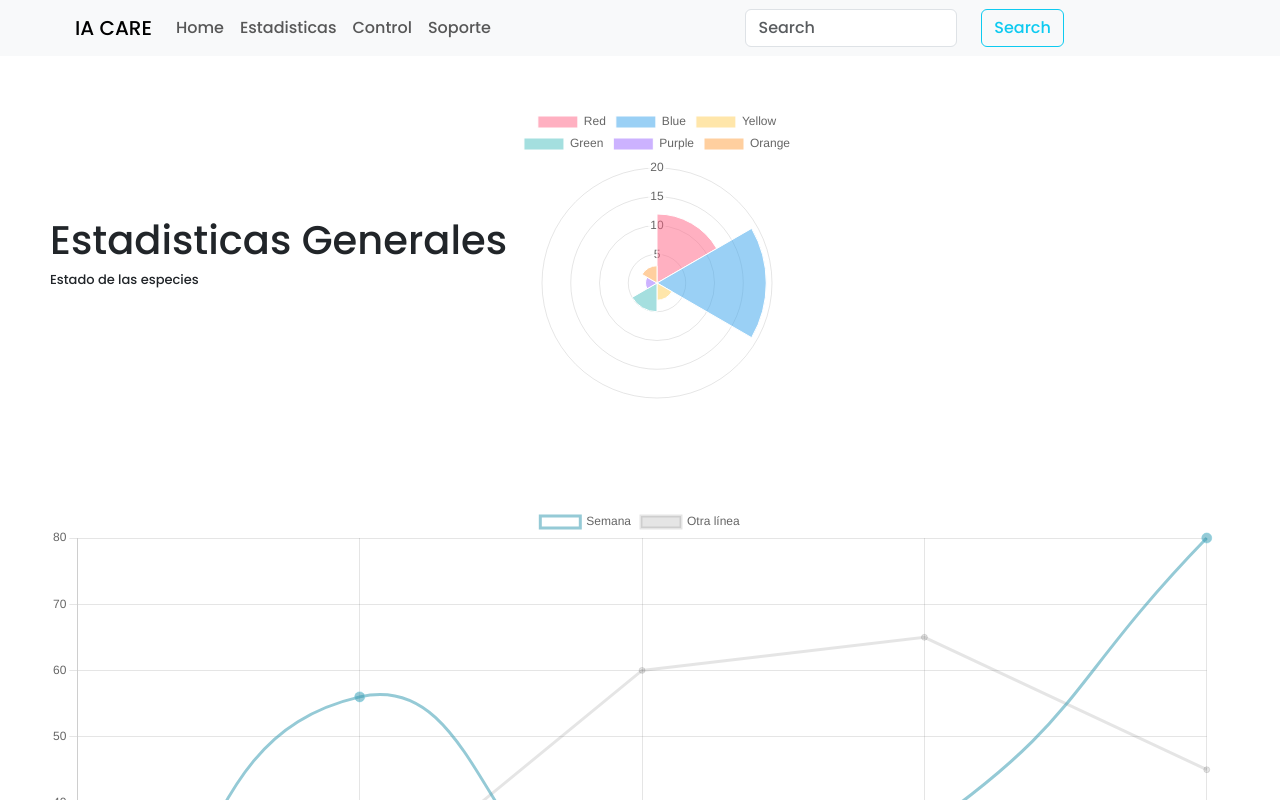
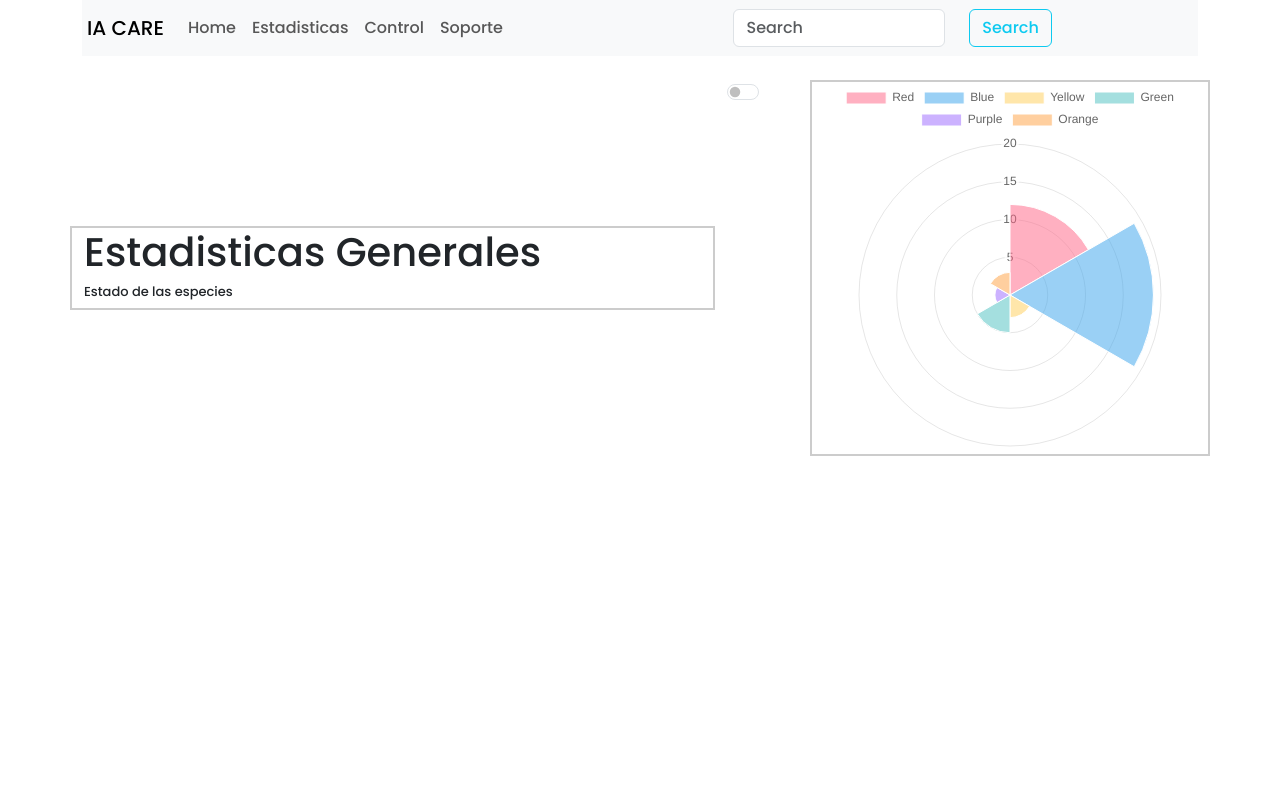
Before and after one commit to johanBR2001/Soft2_Front_Piscigranja, a React (Create React App) app: page /estadisticas in a window 1280 px wide. Shown: the top 800 px of the page. Built offline with nearby package versions, Linux system fonts and the light colour scheme.

Commit message:
actualizacion cambios pagina estadistica

```diff
--- a/src/components/EstadisticasGenerales/EstadGeneral.jsx
+++ b/src/components/EstadisticasGenerales/EstadGeneral.jsx
@@ -1,41 +1,67 @@
-import React from 'react';
+import React, { useState } from 'react';
 import { ChartPolar } from './ChartPolar';
+import LinesChart from '../HomePage/LinesChart';
 import '../css/estiloChartPolar.css';
 import NavBar from '../HomePage/navbar.jsx';
-import LinesChart from './LinesChart';
 
 function EstadGeneral (){
-    const containerStyle2 = {
-        display: 'flex',
-        alignItems: 'center', // Alinea verticalmente al centro
-        padding: '50px', // Espaciado alrededor del contenido
-        // justifyContent: 'space-between',
+    const [activeTab, setActiveTab] = useState("tab1");
+    //  Funciones para realizar el cambio de tabs
+    const handleTab1 = () => {
+        // actualizar el estado a tab1
+        setActiveTab("tab1");
     };
-    const titleStyle = {
-        paddingLeft: '10px',
-        paddingRight: '100px',
+    const handleTab2 = () => {
+        // actualizar el estado a tab2
+        setActiveTab("tab2");
     };
+
+    // Controla el estado del interruptor
+    const [switchState, setSwitchState] = useState(false);
+
+    const handleSwitchChange = () => {
+        // Invierte el estado del interruptor cuando cambia
+        setSwitchState(!switchState);
+
+        // Aquí puedes definir la acción que deseas realizar cuando el interruptor cambia de estado
+        if (switchState) {
+            // Acción cuando el interruptor está en estado ON
+            setActiveTab("tab1");
+        } else {
+            // Acción cuando el interruptor está en estado OFF
+            setActiveTab("tab2");
+        }
+    };
+
     return(
-
-        <div className="contenedor">
-            <NavBar />
-            <div className="label"style={{...containerStyle2,titleStyle}}>
-                <div>
-                    <h1 >Estadisticas Generales </h1>
-                    <h1 id='fuente'>Estado de las especies </h1>
+        <div class="container">
+            <div class="row">
+                <div class="col">
+                    <NavBar />
                 </div>
-                <div  style={{maxWidth: '300px'}}>
-                    <ChartPolar />
+            </div>
+            <br />
+            <div class="row">
+                <div class="col align-self-center" style={{border: '2px solid #ccc',}}>
+                    <h1>Estadisticas Generales</h1>
+                    <h1 id="fuente">Estado de las especies</h1>
                 </div>
-                {/* <div class="box">
-                    <div class="rectangle" />
-                </div> */}
-            </div>
-            <div  style={containerStyle2}>
-                <LinesChart/>
+                <div class="col-1">
+                    <div class="form-check form-switch">
+                        <input class="form-check-input" type="checkbox" role="switch" id="flexSwitchCheckDefault"
+                        // Controlador de eventos para el cambio de estado del interruptor
+                        onChange={handleSwitchChange}
+                        ></input>
+                        {/* <label class="form-check-label" for="flexSwitchCheckDefault">prueba</label> */}
+                    </div>
+                </div>
+                <div class="col-6" style={{border: '2px solid #ccc',maxWidth: '400px'}}>
+                    <div className='outlet'>
+                        {activeTab === "tab1" ?  <ChartPolar /> : <LinesChart />}
+                    </div>
+                </div>
             </div>
         </div>
-
     );
 }
 
```
